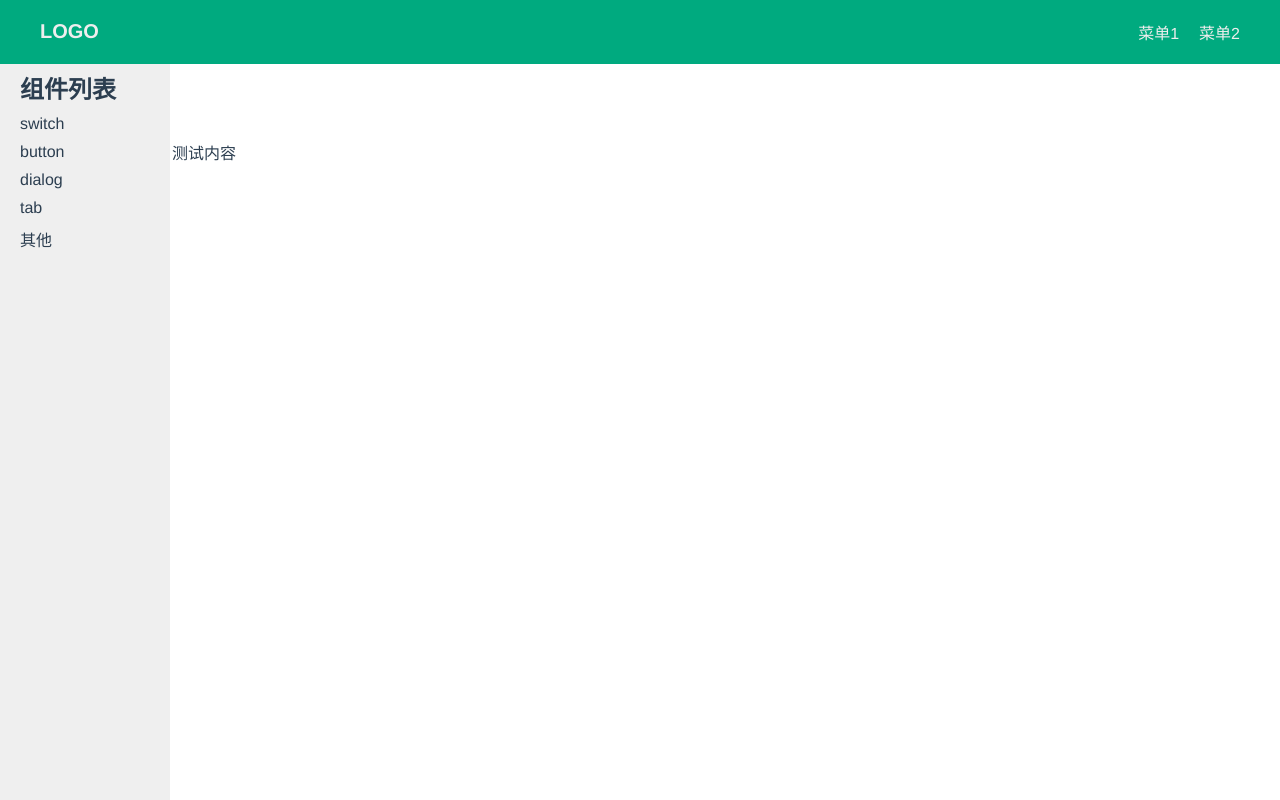
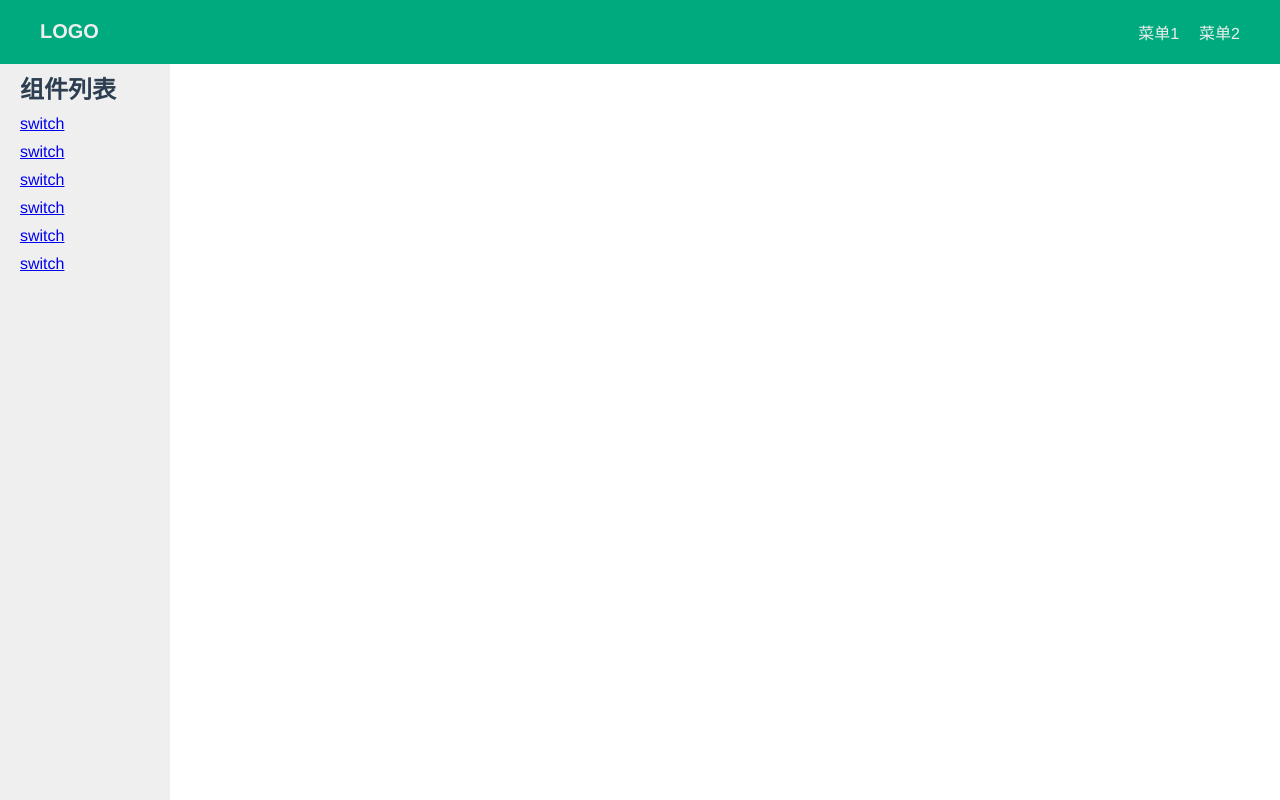
Before and after one commit to yuxinping1209/whale3.0, a Vue app: page /#/doc in a window 1280 px wide. Built offline with nearby package versions, Linux system fonts and the light colour scheme.

Commit message:
嵌套路由

```diff
--- /dev/null
+++ b/src/components/SwitchDemo.vue
@@ -0,0 +1,11 @@
+<template>
+    <div>
+        <Switch/>
+    </div>
+</template>
+<script lang="ts">
+import Switch from  '../lib/Switch.vue'
+export default {
+    components:{Switch}
+}
+</script>
--- /dev/null
+++ b/src/lib/Switch.vue
@@ -0,0 +1,5 @@
+<template>
+    <div>
+        Switch组件
+    </div>
+</template>
--- a/src/main.ts
+++ b/src/main.ts
@@ -1,18 +1,19 @@
 import { createApp } from 'vue'
 import App from './App.vue'
 import './index.css'
-import {createWebHashHistory,createRouter} from 'vue-router'
+import { createWebHashHistory, createRouter } from 'vue-router'
 import Home from './views/Home.vue'
 import Doc from './views/Doc.vue'
+import SwitchDemo from './components/SwitchDemo.vue'
 const history = createWebHashHistory()
 const router = createRouter({
     history: history,
-    routes:[
-        {path:'/',component: Home},
-        {path:'/doc',component: Doc}
+    routes: [
+        { path: '/', component: Home },
+        { path: '/doc', component: Doc, children: [{ path: 'switch', component: SwitchDemo }] }
 
     ]
 })
-const app=createApp(App)
+const app = createApp(App)
 app.use(router)
 app.mount('#app')
--- a/src/views/Doc.vue
+++ b/src/views/Doc.vue
@@ -6,14 +6,19 @@
         <aside v-if="asideVisible">
             <ol>
                 <h2>组件列表</h2>
-                <li>switch</li>
-                <li>button</li>
-                <li>dialog</li>
-                <li>tab</li>
-                <li>其他</li>
+                <li><router-link to="/doc/switch">switch</router-link></li>
+                <li><router-link to="/doc/switch">switch</router-link></li>
+                <li><router-link to="/doc/switch">switch</router-link></li>
+                <li><router-link to="/doc/switch">switch</router-link></li>
+                <li><router-link to="/doc/switch">switch</router-link></li>
+                <li><router-link to="/doc/switch">switch</router-link></li>
+                <!-- <router-link>button</router-link>
+                <router-link>dialog</router-link>
+                <router-link>tab</router-link>
+                <router-link>其他</router-link> -->
             </ol>
         </aside>
-        <main>测试内容</main>
+        <main><router-view/></main>
     </div>
 </div>
 </template>
```
